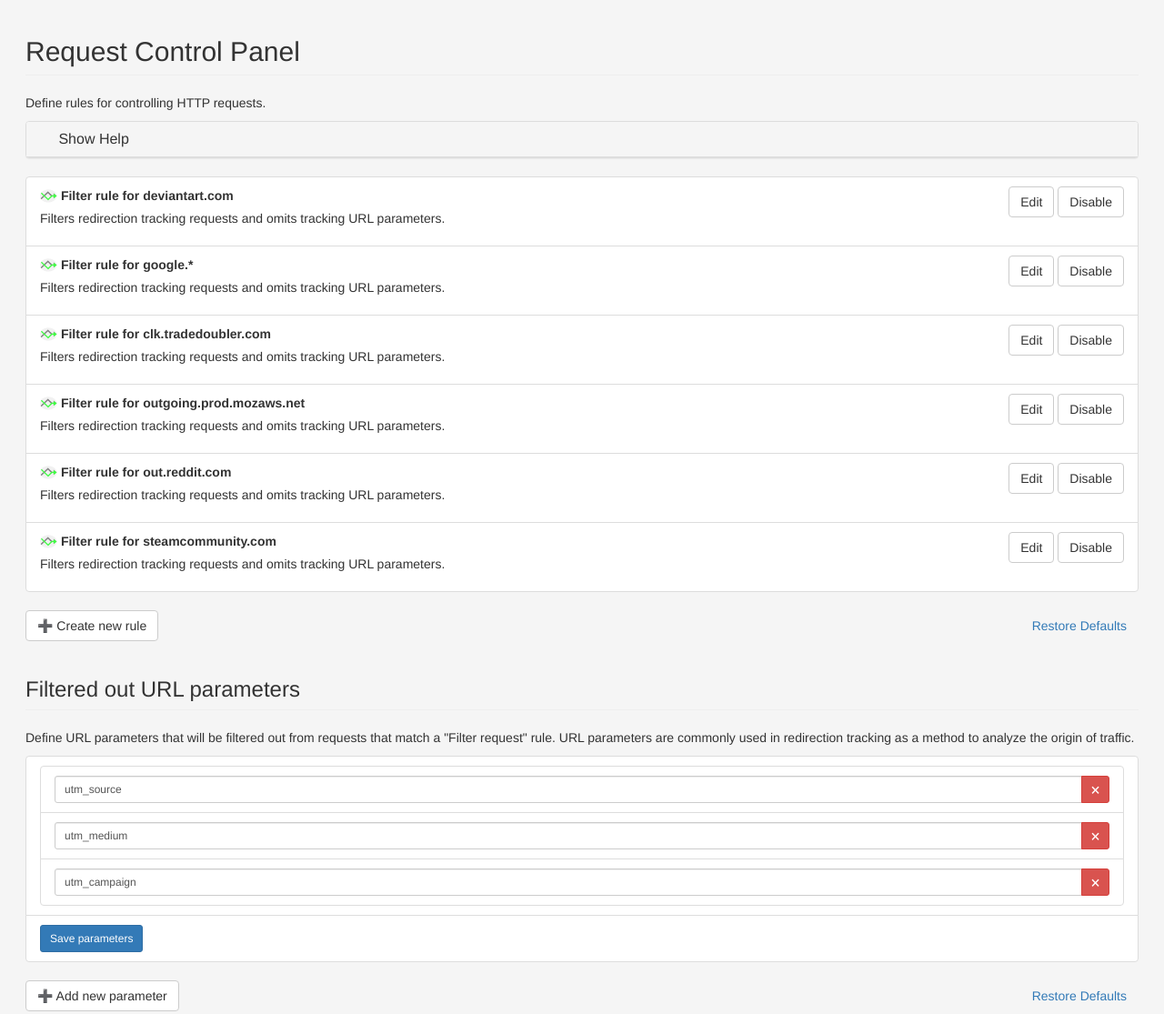
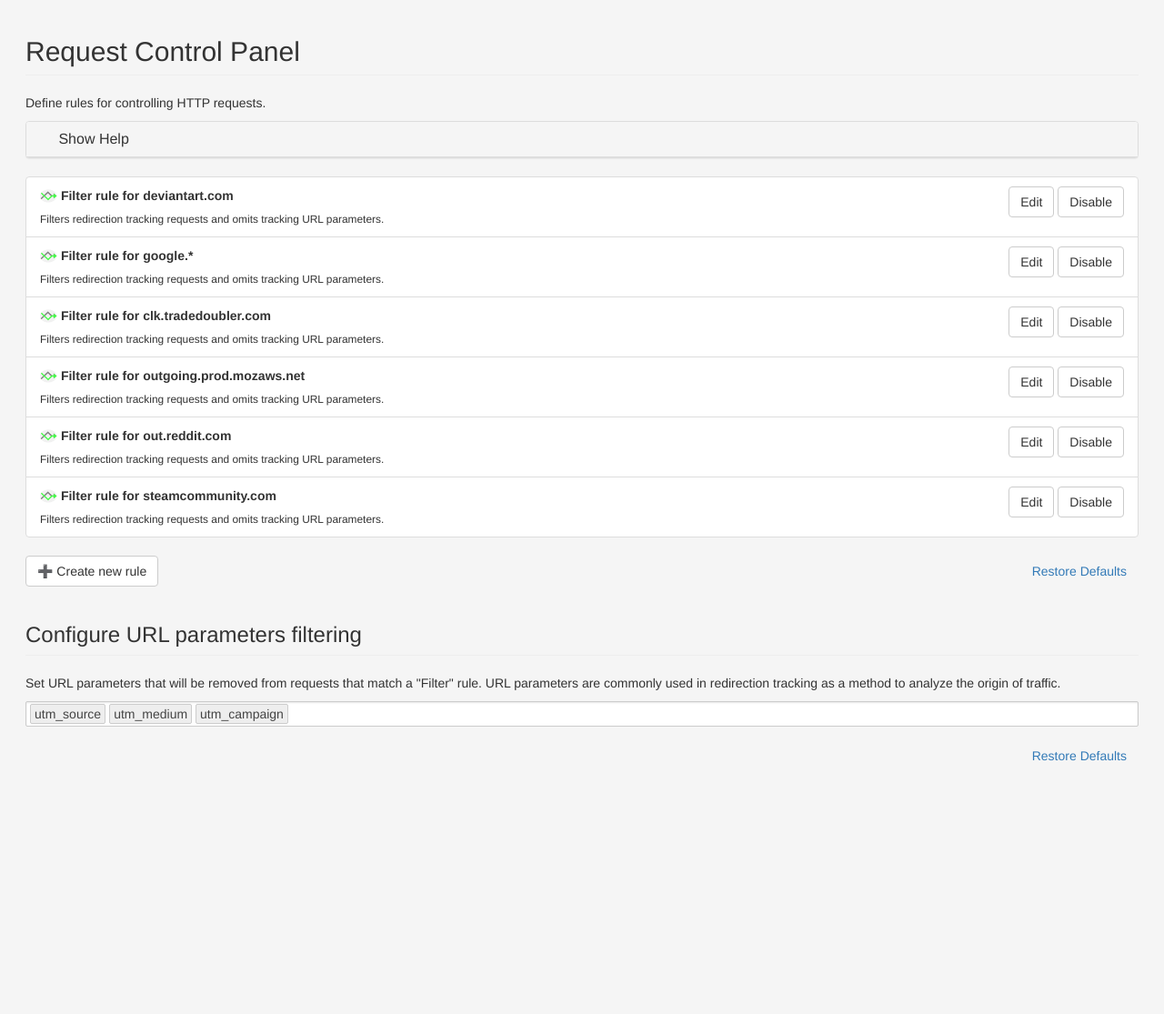
Before and after one commit to tumpio/requestcontrol, a browser extension: page options/options.html in a window 1280 px wide. Shown: the whole page at 91% size. After the commit the page ends 867 px from the top, so only its background shows below. Drawn offline with Linux system fonts and the light colour scheme.

Commit message:
Change query parameters to use tags-input in options

```diff
--- a/options/options.html
+++ b/options/options.html
@@ -170,22 +170,16 @@
     </button>
     <button id="restoreRules" class="btn btn-link pull-right">Restore Defaults</button>
 </div>
-<h3 class="page-header">Filtered out URL parameters</h3>
+<h3 class="page-header">Configure URL parameters filtering</h3>
 <div>
-    <p>Define URL parameters that will be filtered out from requests that match a "Filter request" rule. URL parameters
+    <p>Set URL parameters that will be removed from requests that match a "Filter" rule. URL parameters
         are commonly used in redirection tracking as a method to analyze the origin of traffic.</p>
-    <ul class="list-group form-horizontal">
-        <ul id="queryParams" class="list-group list-group-item"></ul>
-        <li class="list-group-item">
-            <button id="saveParams" class="btn btn-sm btn-primary">Save parameters
-            </button>
-            <label id="saveParamsSuccess" class="text-success text-saved">
-                <span class="glyphicon glyphicon-ok"></span> saved
-            </label>
-        </li>
-    </ul>
-    <button id="addNewParam" class="btn btn-default"><span class="glyphicon glyphicon-plus"></span> Add new parameter
-    </button>
+    <div class="form-group">
+        <input id="queryParams" type="tags" class="form-control input-sm input-params params"/>
+    </div>
+    <label id="saveParamsSuccess" class="text-success text-saved">
+        <span class="glyphicon glyphicon-ok"></span> parameters saved
+    </label>
     <button id="restoreParams" class="btn btn-link pull-right">Restore Defaults</button>
 </div>
 
@@ -194,8 +188,8 @@
         <div class="row">
             <div class="col-md-6">
                 <img class="icon" src="../icons/icon-filter@19.png">
-                <label class="title"></label>
-                <p class="description"></p>
+                <label class="title"></label><br/>
+                <small class="description"></small>
             </div>
             <div class="col-md-6">
                 <span class="pull-right">
@@ -374,16 +368,6 @@
             </div>
         </div>
     </li>
-    <li id="paramInputModel" class="list-group-item">
-        <div class="input-group input-group-sm">
-            <input type="text" class="form-control input-sm param" placeholder="parameter"/>
-            <div class="input-group-btn">
-                <button type="button" class="btn btn-danger btn-remove">
-                    <span class="glyphicon glyphicon-remove"></span>
-                </button>
-            </div>
-        </div>
-    </li>
 </ul>
 
 </body>
--- a/options/options.js
+++ b/options/options.js
@@ -80,7 +80,7 @@ function newRuleInput(target, rule) {
 
     moreTypesBtn.addEventListener("change", function (e) {
         e.stopPropagation();
-        var extraTypes = inputModel.querySelectorAll(".extra-type:not(:checked)");
+        let extraTypes = inputModel.querySelectorAll(".extra-type:not(:checked)");
         moreTypesBtn.parentNode.querySelector(".text").textContent = moreTypesBtn.checked ? "◂ Less" : "More ▸";
         for (let type of extraTypes) {
             toggleHidden(!moreTypesBtn.checked, type.parentNode);
@@ -267,21 +267,6 @@ function getRuleDescription(action) {
     }
 }
 
-function newParamInput(target, value) {
-    let inputModel = document.getElementById("paramInputModel").cloneNode(true);
-    let input = inputModel.querySelector("input");
-    let removeBtn = inputModel.querySelector(".btn-remove");
-    inputModel.removeAttribute("id");
-    removeBtn.addEventListener("click", function () {
-        target.removeChild(inputModel);
-    });
-    if (value) {
-        input.value = value;
-    }
-    target.appendChild(inputModel);
-    return inputModel;
-}
-
 function createOptions(target, options, addInputFunc) {
     while (target.firstChild) {
         target.removeChild(target.firstChild);
@@ -291,33 +276,19 @@ function createOptions(target, options, addInputFunc) {
     }
 }
 
-function getInputValues(target) {
-    let values = [];
-    for (let input of target.querySelectorAll("input")) {
-        if (input.value)
-            values.push(input.value);
-    }
-    return values;
-}
-
 function init() {
     let inputFormRules = document.getElementById("rules");
-    let inputFormParams = document.getElementById("queryParams");
+    let inputFormParams = tagsInput(document.getElementById("queryParams"));
 
     createOptions(inputFormRules, myOptionsManager.options.rules, newRuleInput);
-    createOptions(inputFormParams, myOptionsManager.options.queryParams, newParamInput);
+    inputFormParams.setValue(myOptionsManager.options.queryParams.join());
 
     document.getElementById("addNewRule").addEventListener("click", function () {
         newRuleInput(inputFormRules).querySelector(".host").focus();
     });
-    document.getElementById("addNewParam").addEventListener("click", function () {
-        newParamInput(inputFormParams).querySelector(".param").focus();
-    });
-    document.getElementById("saveParams").addEventListener("click", function () {
-        myOptionsManager.saveOptions("queryParams", getInputValues(inputFormParams)).then(function () {
+    document.getElementById("queryParams").addEventListener("change", function () {
+        myOptionsManager.saveOptions("queryParams", inputFormParams.getValue()).then(function () {
             toggleFade(document.getElementById("saveParamsSuccess"));
-            createOptions(inputFormParams, myOptionsManager.options.queryParams,
-                newParamInput);
         });
     });
     document.getElementById("restoreRules").addEventListener("click", function () {
@@ -327,8 +298,7 @@ function init() {
     });
     document.getElementById("restoreParams").addEventListener("click", function () {
         myOptionsManager.restoreDefault("queryParams").then(function () {
-            createOptions(inputFormParams, myOptionsManager.options.queryParams,
-                newParamInput);
+            inputFormParams.setValue(myOptionsManager.options.queryParams.join());
         });
     });
     document.getElementById("showHelp").addEventListener("click", function () {
```
